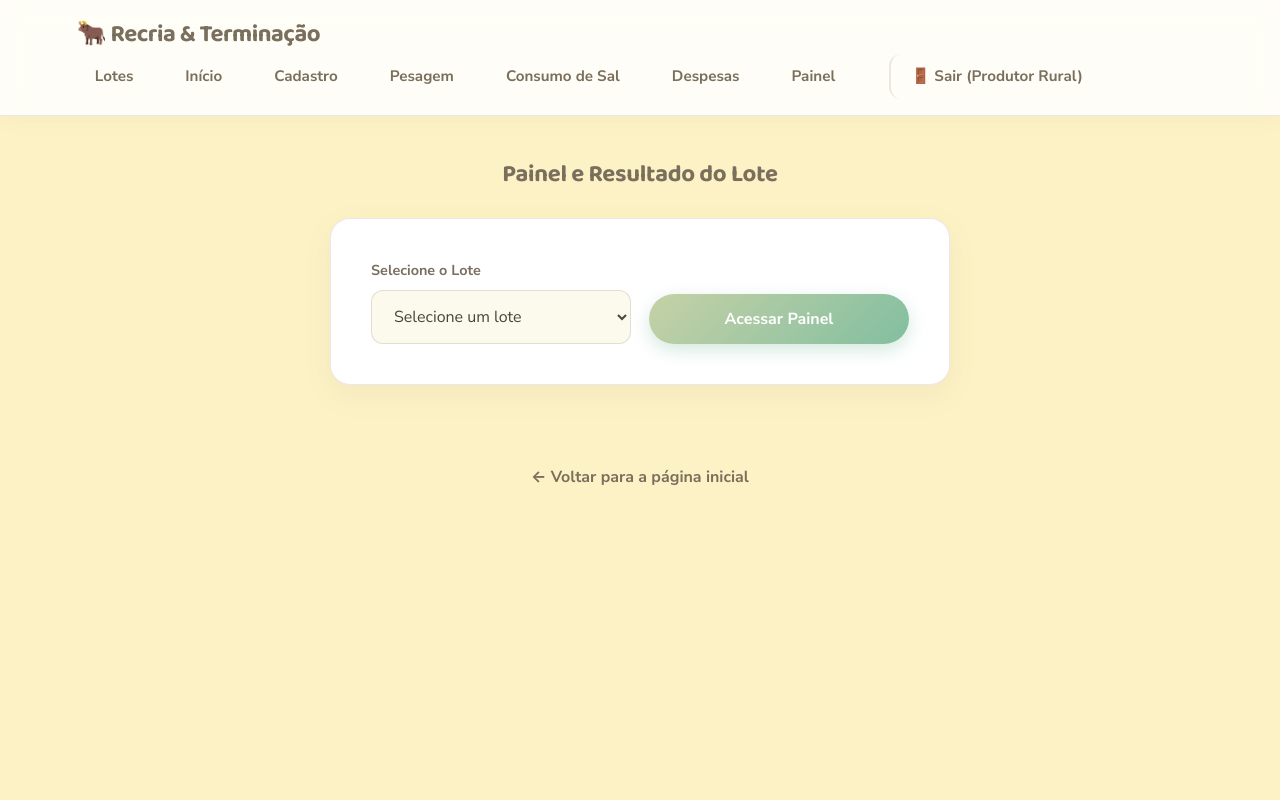
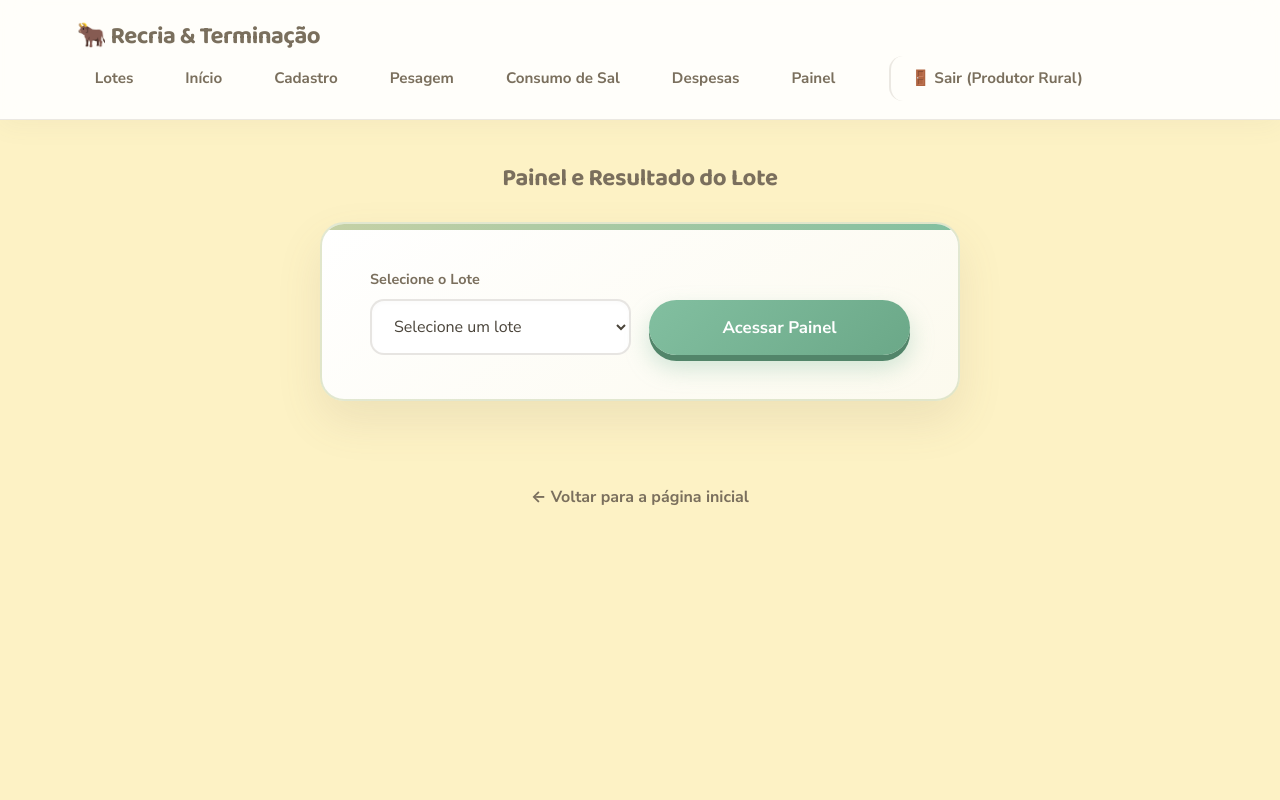
Before and after one commit to tiagosabaini/projeto-software-agro-recria-terminacao, a Flask app: page /painel in a window 1280 px wide. Run offline with Flask 3, Linux system fonts and the light colour scheme; a user stored in the database is signed in; data that the repository does not hold is empty.

Commit message:
deixa os formularios e botoes epicos e modernos

```diff
--- a/static/style.css
+++ b/static/style.css
@@ -20,11 +20,11 @@
     --borda: rgba(122, 111, 93, 0.15);
 
     /* Métrica e Layout */
-    --raio: 20px;
-    --raio-peq: 12px;
-    --sombra-suave: 0 10px 30px rgba(122, 111, 93, 0.08);
-    --sombra-hover: 0 20px 40px rgba(122, 111, 93, 0.16);
-    --transicao: all 0.3s cubic-bezier(0.25, 0.8, 0.25, 1);
+    --raio: 24px;
+    --raio-peq: 14px;
+    --sombra-suave: 0 14px 40px rgba(122, 111, 93, 0.12);
+    --sombra-hover: 0 24px 50px rgba(122, 111, 93, 0.2);
+    --transicao: all 0.35s cubic-bezier(0.165, 0.84, 0.44, 1);
 }
 
 body {
@@ -48,11 +48,11 @@ h1, h2, h3, h4 {
 
 /* --- NAVBAR --- */
 .navbar {
-    background-color: rgba(255, 255, 255, 0.85);
-    backdrop-filter: blur(12px);
-    -webkit-backdrop-filter: blur(12px);
+    background-color: rgba(255, 255, 255, 0.9);
+    backdrop-filter: blur(14px);
+    -webkit-backdrop-filter: blur(14px);
     color: var(--marrom-cinza);
-    padding: 16px 6%;
+    padding: 18px 6%;
     display: flex;
     justify-content: space-between;
     align-items: center;
@@ -61,7 +61,7 @@ h1, h2, h3, h4 {
     position: sticky;
     top: 0;
     z-index: 1000;
-    box-shadow: 0 4px 20px rgba(122, 111, 93, 0.05);
+    box-shadow: 0 6px 24px rgba(122, 111, 93, 0.06);
 }
 
 .navbar-marca {
@@ -207,21 +208,39 @@ button.menu-mobile-btn:hover {
     margin: 0;
 }
 
-/* --- FORMULÁRIOS --- */
+/* ================================================================= *
+ * FORMULÁRIOS (CAIXA SUPREMA E MODERNA - ÉPICA PARA COMPETIÇÃO)
+ * ================================================================= */
 .form-caixa {
-    background-color: var(--branco);
-    border: 1px solid var(--borda);
+    background: linear-gradient(145deg, #FFFFFF 0%, #FCFAEE 100%);
+    border: 2px solid rgba(198, 209, 166, 0.5);
     border-radius: var(--raio);
-    padding: 40px;
+    padding: 44px 48px;
     width: 100%;
-    max-width: 620px;
+    max-width: 640px;
     margin: 0 auto 32px auto;
-    box-shadow: var(--sombra-suave);
+    box-shadow:
+        0 20px 45px rgba(122, 111, 93, 0.12),
+        inset 0 1px 0 rgba(255, 255, 255, 1);
+    backdrop-filter: blur(12px);
+    position: relative;
+    overflow: hidden;
+}
+
+/* Detalhe de luz decorativa superior no formulário */
+.form-caixa::before {
+    content: '';
+    position: absolute;
+    top: 0;
+    left: 0;
+    width: 100%;
+    height: 6px;
+    background: linear-gradient(90deg, var(--verde-pastel), var(--verde-azulado));
 }
 
 .form-caixa h3 {
-    margin-bottom: 24px;
-    font-size: 1.3rem;
+    margin-bottom: 28px;
+    font-size: 1.4rem;
     text-align: left;
     color: var(--marrom-cinza);
 }
@@ -243,21 +262,24 @@ button.menu-mobile-btn:hover {
 .campo select {
     width: 100%;
     padding: 14px 18px;
-    border: 1.5px solid rgba(122, 111, 93, 0.2);
+    border: 2px solid rgba(122, 111, 93, 0.18);
     border-radius: var(--raio-peq);
     font-size: 1rem;
     font-family: 'Nunito Sans', sans-serif;
-    background-color: #FCFAED;
+    background-color: #FFFFFF;
     transition: var(--transicao);
     color: var(--texto);
+    box-shadow: inset 0 2px 4px rgba(0, 0, 0, 0.02);
 }
 
 .campo input:focus,
 .campo select:focus {
     outline: none;
     border-color: var(--verde-azulado);
-    background-color: var(--branco);
-    box-shadow: 0 0 0 4px rgba(130, 191, 160, 0.2);
+    background-color: #FFFFFF;
+    box-shadow:
+        0 0 0 5px rgba(130, 191, 160, 0.2),
+        inset 0 2px 4px rgba(0, 0, 0, 0.01);
 }
 
 .form-linha {
@@ -271,15 +293,17 @@ button.menu-mobile-btn:hover {
     margin-bottom: 0;
 }
 
-/* --- BOTÕES ELEGANTE E MODERNOS --- */
+/* ================================================================= *
+ * BOTÕES 3D ÉPICOS E SOFISTICADOS
+ * ================================================================= */
 button,
 .botao {
-    background: linear-gradient(135deg, var(--verde-pastel) 0%, var(--verde-azulado) 100%);
+    background: linear-gradient(135deg, var(--verde-azulado) 0%, #6BA888 100%);
     color: var(--branco);
     border: none;
-    padding: 14px 32px;
+    padding: 16px 32px;
     border-radius: 999px;
-    font-size: 1rem;
+    font-size: 1.05rem;
     font-weight: 800;
     font-family: 'Nunito Sans', sans-serif;
     cursor: pointer;
@@ -288,9 +312,11 @@ button,
     align-items: center;
     text-decoration: none;
     width: 100%;
-    margin-top: 12px;
-    box-shadow: 0 6px 18px rgba(130, 191, 160, 0.35);
-    transition: var(--transicao);
+    margin-top: 14px;
+
+    /* Sombra 3D profunda e marcante */
+    box-shadow: 0 6px 0 #52856A, 0 12px 25px rgba(130, 191, 160, 0.4);
+    transition: all 0.15s ease-in-out;
 }
 
 .botao {
@@ -304,19 +330,19 @@ button,
 button:hover,
 .botao:hover {
     transform: translateY(-3px);
-    box-shadow: 0 10px 24px rgba(130, 191, 160, 0.45);
-    filter: brightness(1.03);
+    box-shadow: 0 9px 0 #52856A, 0 16px 30px rgba(130, 191, 160, 0.5);
+    filter: brightness(1.05);
 }
 
 button:active,
 .botao:active {
-    transform: translateY(1px);
-    box-shadow: 0 4px 12px rgba(130, 191, 160, 0.25);
+    transform: translateY(3px);
+    box-shadow: 0 2px 0 #52856A, 0 5px 12px rgba(130, 191, 160, 0.3);
 }
 
 .voltar {
     display: inline-block;
-    margin-top: 24px;
+    margin-top: 28px;
     color: var(--marrom-cinza);
     text-decoration: none;
     font-weight: 700;
```
Also changed, not shown: other parts of static/style.css (+29 -15 lines).
